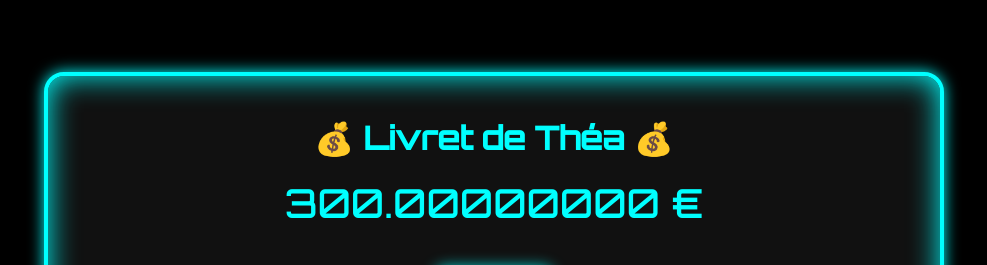
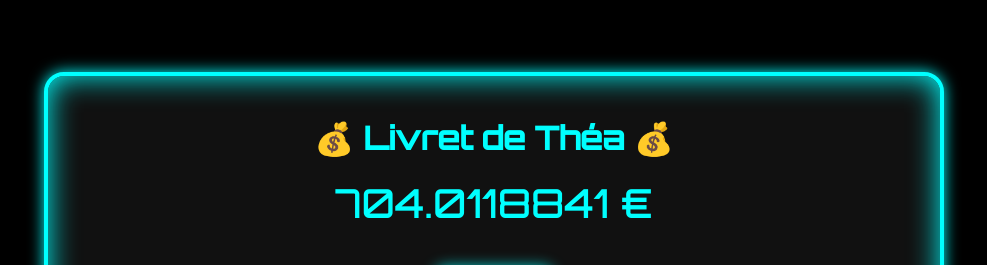
Before and after one commit to theajaguar/tresorTA, a plain HTML site: page index.html in a window 1280 px wide. Shown: the part 163-428 px from the top of the page, without its empty margins (146-1133 px from the left). Drawn offline with Linux system fonts and the light colour scheme.

Commit message:
Update index.html

```diff
--- a/index.html
+++ b/index.html
@@ -16,6 +16,7 @@
       <p>Intérêts à 2 % / an – Mise à jour chaque seconde 🌐</p>
     </div>
   </div>
+  <script src="compteur.js"></script>
   <script src="script.js"></script>
 </body>
 </html>
```
